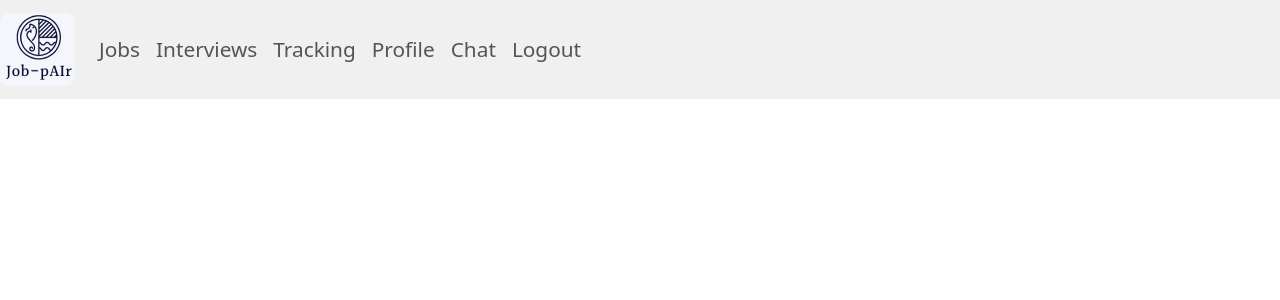
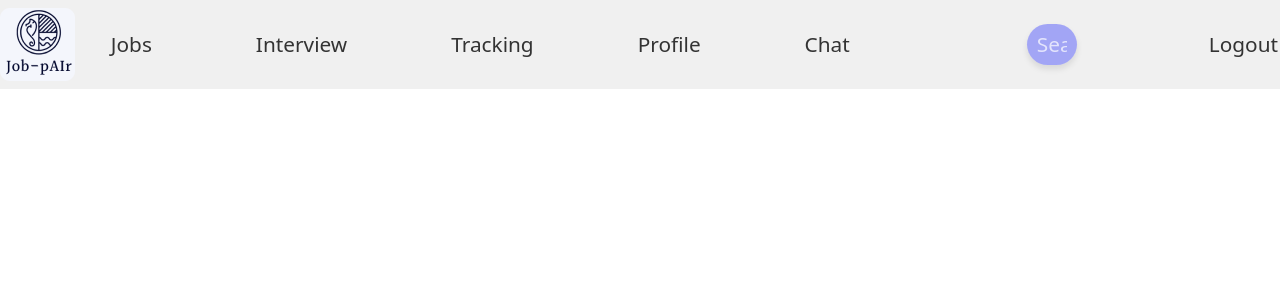
Before and after one commit to num4n1/Job-pair, a React (Create React App) app in the folder job-pair-frontend/: page / in a window 1280 px wide. Shown: the top 300 px of the page. Built offline with nearby package versions, Linux system fonts and the light colour scheme.

Commit message:
fixing Navbar toggle buttons

```diff
--- a/job-pair-frontend/src/App.js
+++ b/job-pair-frontend/src/App.js
@@ -18,14 +18,14 @@ function App() {
       <Routes>
       <Route path="/" element={<div></div>} />
       {/* Add your page route here, like the examples given below : */}
-      <Route path="/userprofile/:id" element={<Profilepage/>} />
-      <Route path="/companyprofile/:id" element={<Companyprofilepage/>} />
-      <Route path="/applicants/:id" element={<JobApplicants/>} />
+      <Route path="/userprofile" element={<Profilepage/>} />
+      <Route path="/companyprofile" element={<Companyprofilepage/>} />
+      <Route path="/applicants" element={<JobApplicants/>} />
       <Route path="/interview" element={<InterviewPage/>} />
       <Route path="/admin/flagged-conversations" element={<AdminPanelPage />} />
       <Route path="/createjob" element={<CreateJobPage/>} />
       <Route path="/tracking" element={<TrackingPage/>} />
-       <Route path= "/viewJobs" element={<Viewjobs />}/>
+      <Route path= "/viewJobs" element={<Viewjobs />}/>
       <Route path="*" element={<h1 style={{marginTop: `5%`, fontFamily:`Ubuntu`}}>Sorry, this page doesn't exist!</h1>} />
     </Routes>
     </div>
--- a/job-pair-frontend/src/Components/Navbar.jsx
+++ b/job-pair-frontend/src/Components/Navbar.jsx
@@ -1,43 +1,50 @@
 import React, { useState } from 'react';
-import { Navbar, Nav, NavDropdown } from 'react-bootstrap';
+import { Link } from "react-router-dom";
+import '../Styles/Navbar.css'; // Make sure to create a corresponding CSS file
 import logo from '../Assets/Job-pair-small 1.png'; // Import the image here
-import '../Styles/Navbar.css'; // Make sure to create a corresponding CSS file
 
-const CustomNavbar = () => {
-    const [expanded, setExpanded] = useState(false); // State to manage mobile menu visibility
+const Navbar = () => {
+    const [active, setActive] = useState('jobs'); // Default active is 'jobs'
 
-    const handleToggle = () => {
-        setExpanded(!expanded); // Toggle mobile menu visibility
+    const handleToggle = (buttonId) => {
+        setActive(buttonId);
+
     };
 
     const buttons = [
-        { id: 'jobs', text: 'Jobs' },
-        { id: 'interviews', text: 'Interviews' },
+        { id: 'viewJobs', text: 'Jobs' },
+        { id: 'interview', text: 'Interview' },
         { id: 'tracking', text: 'Tracking' },
-        { id: 'profile', text: 'Profile' },
+        { id: 'userprofile', text: 'Profile' },
         { id: 'chat', text: 'Chat' }
     ];
+    return (
+        <nav className="navbar">
+        <img src={logo} alt='Brand logo' />
+        <div className="menu">
+            <div className='menu-options'>
+            {buttons.map((button) => (
+                <Link
+                    key={button.id}
+                    to={'/'+button.id}
+                    className={`toggle-button ${active === button.id ? 'active' : ''}`}
+                    onClick={() => handleToggle(button.id)}
+                >
+                    {button.text}
+                </Link>
+            ))}
+            </div>
+            <div className="search-bar">
+                <input type="text" placeholder="Search" />
+            </div>
+            <a className="logout-button" href="/logout">Logout</a>
+        </div>
 
-    return (
-        <Navbar expand="lg" className="navbar">
-            <Navbar.Brand href="#">
-                <img src={logo} alt='Brand logo' />
-            </Navbar.Brand>
-            <Navbar.Toggle aria-controls="responsive-navbar-nav" onClick={handleToggle} />
-            <Navbar.Collapse id="responsive-navbar-nav">
-                <Nav className="mr-auto">
-                    {buttons.map((button) => (
-                        <Nav.Link key={button.id} href={'/' + button.id}>
-                            {button.text}
-                        </Nav.Link>
-                    ))}
-                </Nav>
-                <Nav>
-                    <Nav.Link href="/logout">Logout</Nav.Link>
-                </Nav>
-            </Navbar.Collapse>
-        </Navbar>
+        <div className="menu-icon">
+            {/* Icon to show/hide the menu on small screens */}
+        </div>
+        </nav>
     );
 };
 
-export default CustomNavbar;
+export default Navbar;
```
